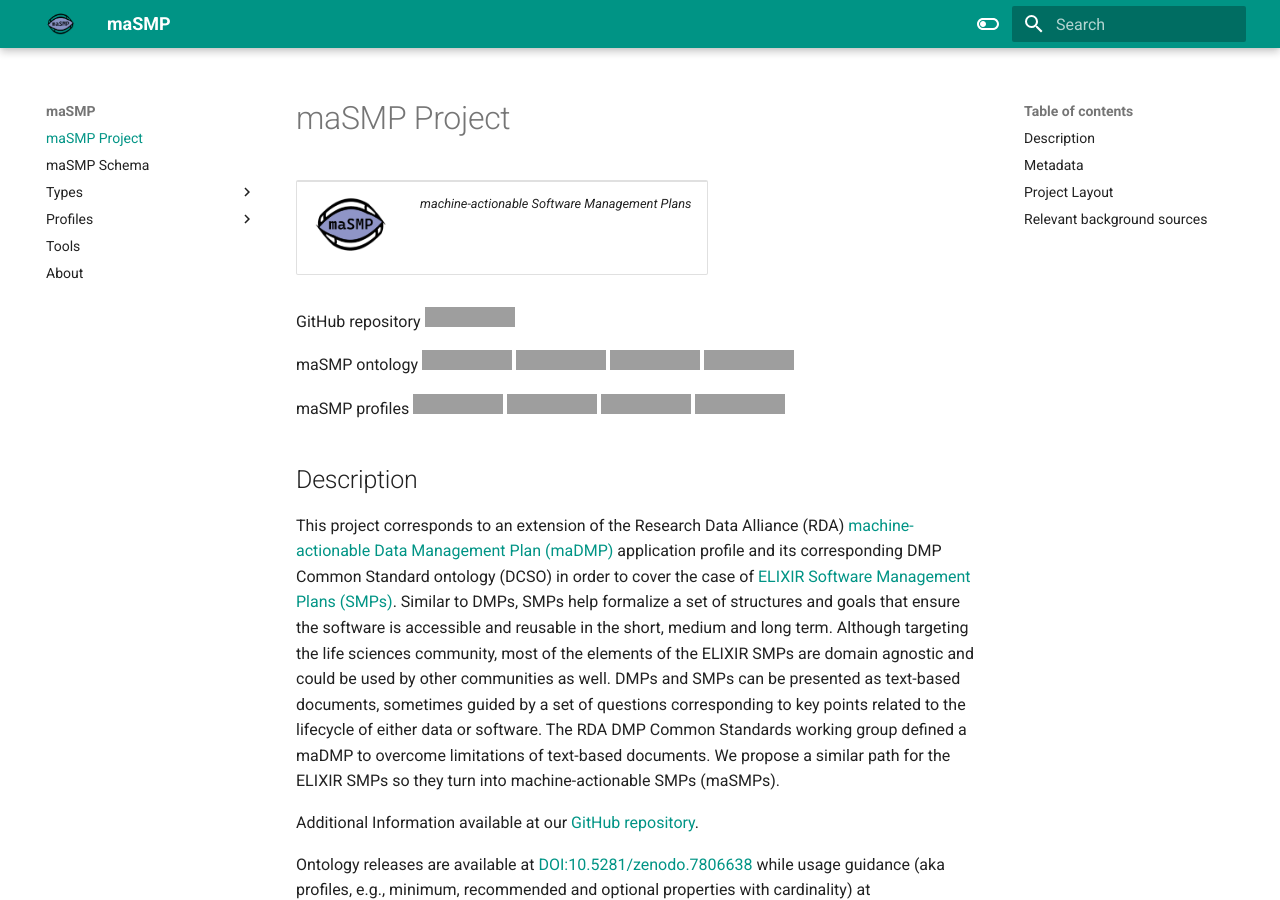
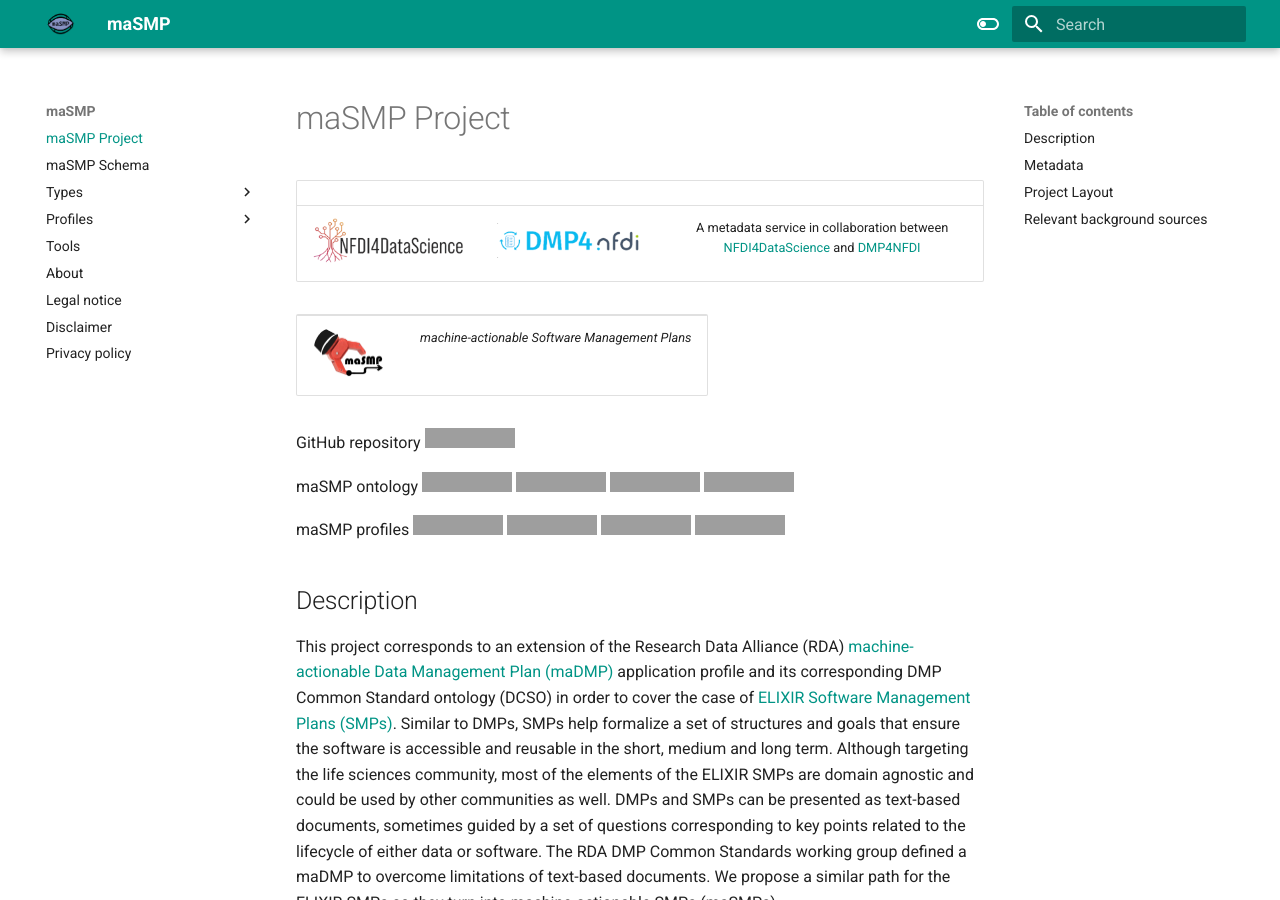
Before and after one commit to zbmed-semtec/maSMPs, an MkDocs documentation site: the page built from docs/index.md, in a window 1280 px wide and 900 px high, cut to the strip 0-900 px from the top of the window. Built offline with MkDocs 1.6.1 and Material for MkDocs 9.7.7, drawn with Linux system fonts in a browser that asks for light colours; grey boxes are pictures that could not be loaded.

Commit message:
Add logos and mandatory info

```diff
--- a/docs/index.md
+++ b/docs/index.md
@@ -1,7 +1,13 @@
 # maSMP Project
+
+|              |    |    |
+:---------------------:|:---------------------:|:---------------------:
+![NFDI4DataScience](nfdi4ds_logo_badge.png)  | ![DMP4NFDI](dmp4nfdi.png)  | A metadata service in collaboration between [NFDI4DataScience](https://www.nfdi4datascience.de/) and [DMP4NFDI](https://base4nfdi.de/projects/dmp4nfdi)
+
+
 <table>
 <tr>
-<td><img src="./maSMP_logo.png" alt="maSMP" width="75"/></td>
+<td><img src="./maSMP_new_logo.png" alt="maSMP" width="75"/></td>
 <td><i>machine-actionable Software Management Plans</i></td>
 </tr>
 </table>
--- a/mkdocs.yml
+++ b/mkdocs.yml
@@ -18,6 +18,9 @@
       - 'Profiles/SoftwareTestAction.md'
     - 'tools.md'
     - 'about.md'
+    - 'Legal notice': 'https://www.zbmed.de/en/legal-notice'
+    - 'Disclaimer': 'https://www.zbmed.de/en/disclaimer'
+    - 'Privacy policy': 'https://www.zbmed.de/en/privacy-policy'
 
 
 theme:
```
Also changed, not shown: docs/dmp4nfdi.png (added), docs/maSMP_new_logo.png (added), docs/nfdi4ds_logo_badge.png (added).
